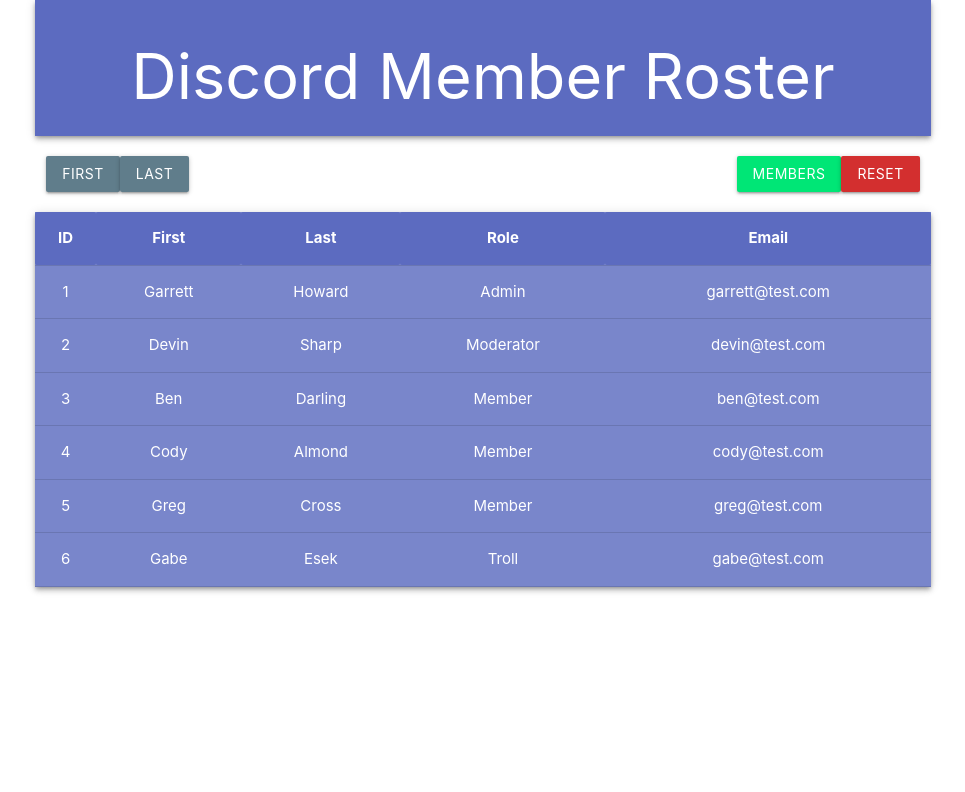
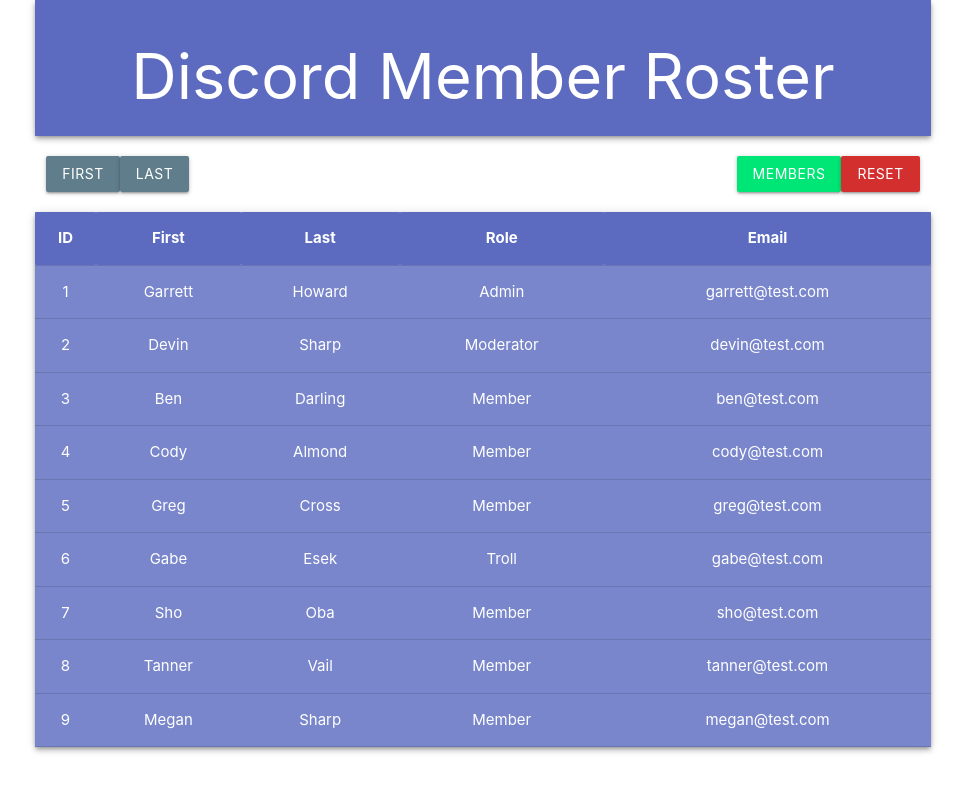
Before and after one commit to meta-byte/discord_react_directory, a React (Create React App) app: page / in a window 1280 px wide. Shown: the top 792 px of the page, without its empty margins (157-1122 px from the left). Built offline with nearby package versions, Linux system fonts and the light colour scheme.

Commit message:
cleaned up some messy code, files properly export and import again, deleted manifest.json

```diff
--- a/public/index.html
+++ b/public/index.html
@@ -13,7 +13,6 @@
       manifest.json provides metadata used when your web app is installed on a
       user's mobile device or desktop. See https://developers.google.com/web/fundamentals/web-app-manifest/
     -->
-  <link rel="manifest" href="%PUBLIC_URL%/manifest.json" />
   <!--
       Notice the use of %PUBLIC_URL% in the tags above.
       It will be replaced with the URL of the `public` folder during the build.
--- a/src/Members.json
+++ b/src/Members.json
@@ -40,5 +40,26 @@
         "last": "Esek",
         "role": "Troll",
         "email": "gabe@test.com"
+    },
+    {
+        "id": 7,
+        "first": "Sho",
+        "last": "Oba",
+        "role": "Member",
+        "email": "sho@test.com"
+    },
+    {
+        "id": 8,
+        "first": "Tanner",
+        "last": "Vail",
+        "role": "Member",
+        "email": "tanner@test.com"
+    },
+    {
+        "id": 9,
+        "first": "Megan",
+        "last": "Sharp",
+        "role": "Member",
+        "email": "megan@test.com"
     }
 ]
```
Also changed, not shown: src/Components/MemberTable/EmployeeTable.js (added, +21 -0 lines), public/manifest.json (added).
